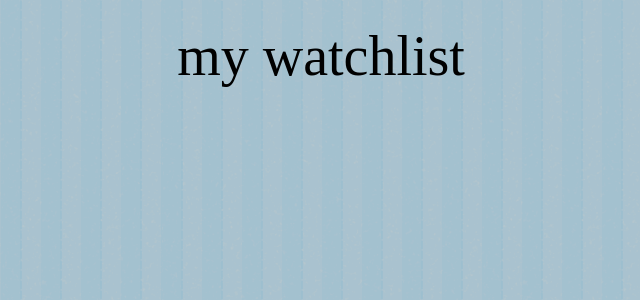
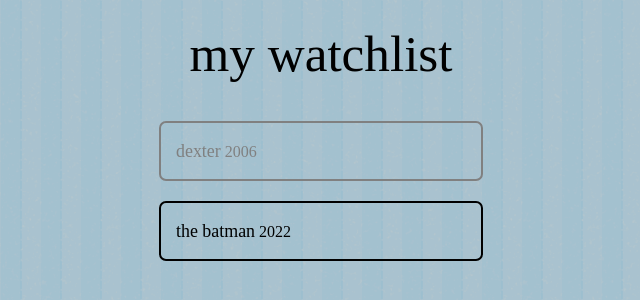
Before and after one commit to vancityspiller/my-watchlist, a React (Vite) app: page / in a window 1280 px wide. Shown: the top 300 px of the page, without its empty margins (319-959 px from the left). Built offline with nearby package versions, Linux system fonts and the light colour scheme; a web font is replaced by a local one.

Commit message:
Basic structure

```diff
--- a/src/App.jsx
+++ b/src/App.jsx
@@ -1,14 +1,34 @@
 import React from 'react';
+import Item from './Item';
 
 // ======================================================= //
 
 export default function App() {
 
+    const data = [
+        {
+            "name": "dexter",
+            "year": 2006,
+            "watched": false,
+        },
+        {
+            "name": "the batman",
+            "year": 2022,
+            "watched": true,
+            "stars": 5
+        }
+    ];
+
     // ------------------------------------------------------- //
 
     return (
         <div className='main'>
-            <span className='title'>my watchlist</span>
+            <div className='title'>my watchlist</div>
+            {
+                data.map((element) => {
+                    return <Item key={element.name} info={element}/>
+                })
+            }
         </div>
     )
 }
--- /dev/null
+++ b/src/Item.jsx
@@ -0,0 +1,19 @@
+import React from 'react';
+
+// ======================================================= //
+
+export default function Item({info}) {
+
+    const {name, year, watched, stars} = info;
+
+    // ------------------------------------------------------- //
+
+    return (
+        <div className={watched ? 'item watched' : 'item unwatched'}>
+            <span className='mName'>{name}</span>
+            <span className='mYear'>{year}</span>
+
+
+        </div>
+    )
+}
--- a/src/index.css
+++ b/src/index.css
@@ -17,5 +17,37 @@ body {
 }
 
 .title {
-    font-size: 3.5em;
+    font-size: 4vw;
+    margin-bottom: 5vh;
 }
+
+.item {
+    margin: auto;
+    width: 50%;
+
+    border-radius: 5px;
+    height: 7vh;
+    line-height: 7vh;
+    vertical-align: middle;
+    text-align: left;
+    margin-bottom: 3vh;
+}
+
+.watched {
+    outline: black solid 2px;
+}
+
+.unwatched {
+    outline: grey solid 2px;
+    color: grey;
+}
+
+.mName {
+    font-size: 1.4vw;
+    margin-left: 15px;
+}
+
+.mYear {
+    margin-left: 4px;
+    font-weight: lighter;
+}
```
